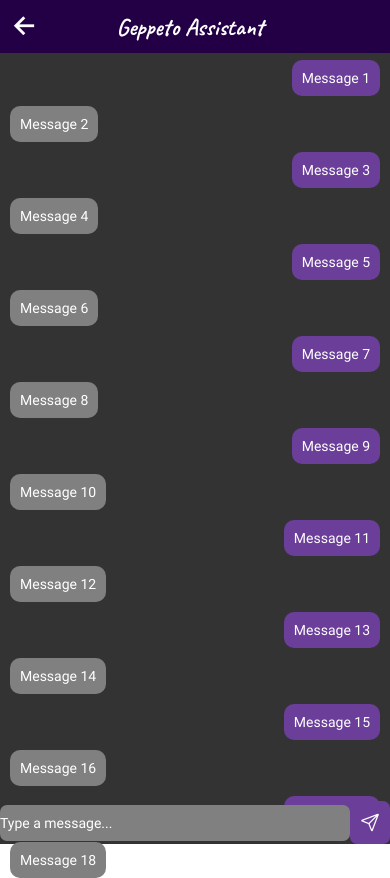
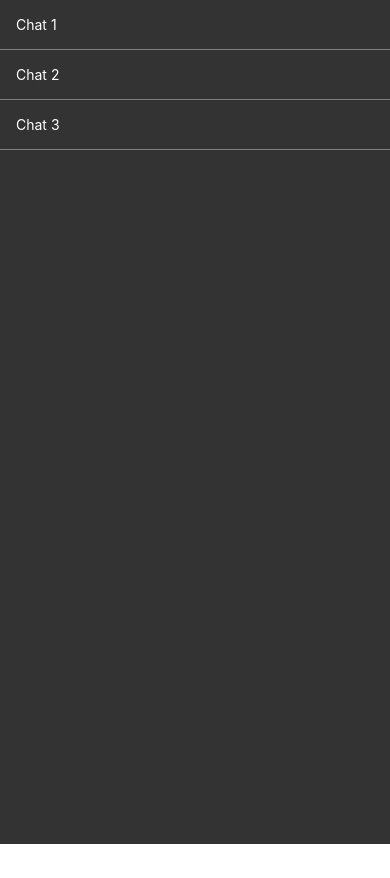
Before and after one commit to Arthur-Bamberg/Geppeto-android, a React Native app: screen / in a window 390 px wide. After the commit the page ends 844 px from the top, so only its background shows below. Built offline with nearby package versions, Linux system fonts and the light colour scheme.

Commit message:
feat: start of chat's menu

```diff
--- a/App.js
+++ b/App.js
@@ -2,6 +2,7 @@ import { StatusBar } from 'expo-status-bar';
 import { StyleSheet, View } from 'react-native';
 import { LoginScreen } from './screens/login';
 import { ChatScreen } from './screens/chat';
+import { ChatMenuScreen } from './screens/chatMenu';
 import { useFonts } from 'expo-font';
 
 export default function App() {
@@ -18,7 +19,8 @@ export default function App() {
     <View style={styles.container}>
       <StatusBar style="auto" />
       {/* <LoginScreen /> */}
-      <ChatScreen />
+      {/* <ChatScreen /> */}
+      <ChatMenuScreen />
     </View>
   );
 }
--- /dev/null
+++ b/screens/chatMenu/index.js
@@ -0,0 +1,25 @@
+import React from 'react';
+import { styles } from './styles';
+import { View, Text, FlatList } from 'react-native';
+
+const chats = [
+    { id: '1', name: 'Chat 1' },
+    { id: '2', name: 'Chat 2' },
+    { id: '3', name: 'Chat 3' },
+];
+
+export const ChatMenuScreen = () => {
+    return (
+        <View style={styles.container}>
+            <FlatList
+                data={chats}
+                keyExtractor={(item) => item.id}
+                renderItem={({ item }) => (
+                    <View style={styles.chatItem}>
+                        <Text style={styles.chatName}>{item.name}</Text>
+                    </View>
+                )}
+            />
+        </View>
+    );
+};
--- /dev/null
+++ b/screens/chatMenu/styles.js
@@ -0,0 +1,18 @@
+import { StyleSheet } from 'react-native';
+import { colors } from '../../styles/colors';
+
+export const styles = StyleSheet.create({
+    container: {
+        width: '100%',
+        flex: 1,
+        backgroundColor: colors.background,
+    },
+    chatItem: {
+        padding: 16,
+        borderBottomWidth: 1,
+        borderBottomColor: colors.textBubble,
+    },
+    chatName: {
+        color: colors.text,
+    },
+});
```
